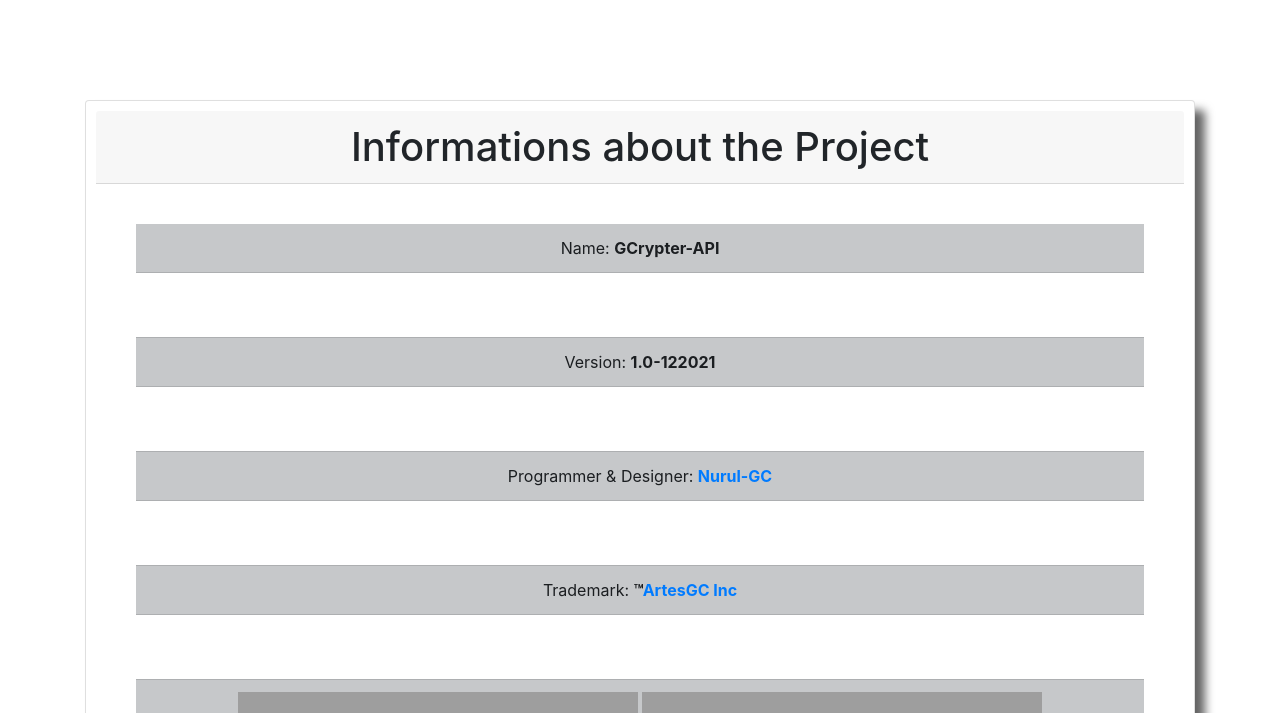
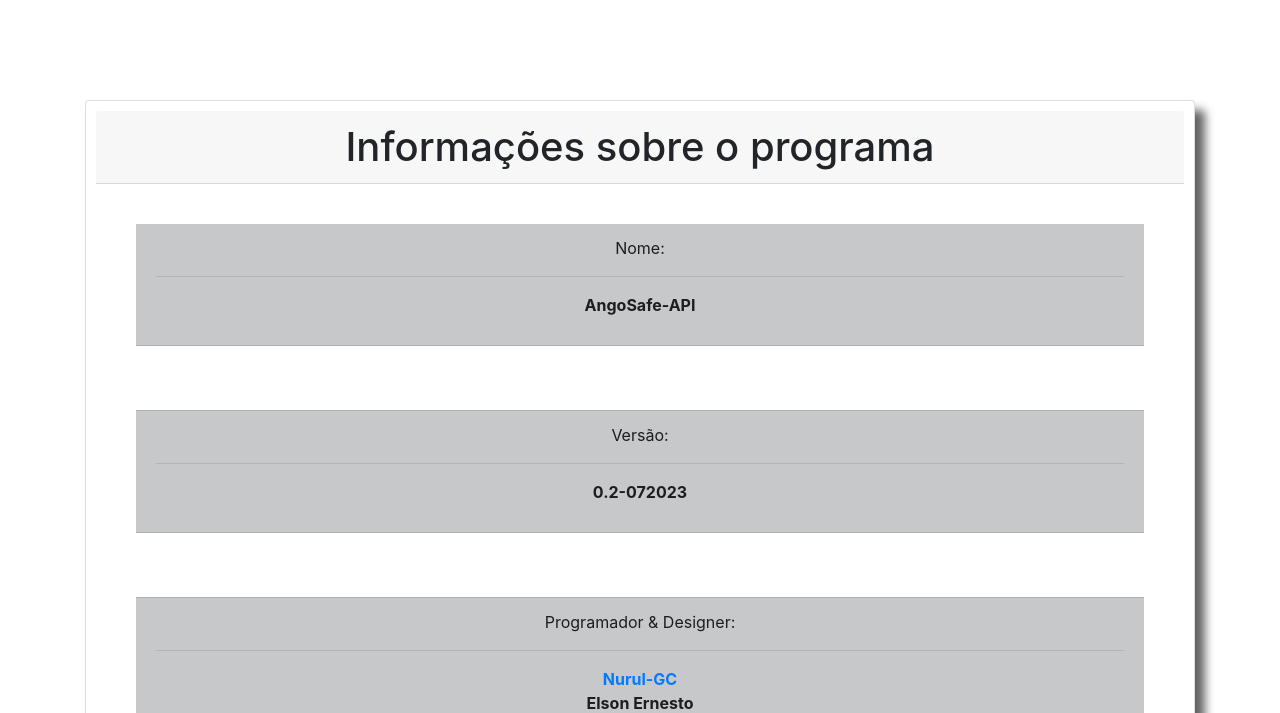
Before and after one commit to Nurul-GC/angosafe, a Flask app: page /about/ in a window 1280 px wide. Shown: the part 76-789 px from the top of the page. Run offline with Flask 3, Linux system fonts and the light colour scheme; some libraries are stand-ins or nearby versions; grey boxes are pictures that could not be loaded.

Commit message:
update app/templates/*

```diff
--- a/app/templates/sobre.html
+++ b/app/templates/sobre.html
@@ -2,34 +2,54 @@
 
 {% block content %}
   <div class="card cd text-center">
-    <h1 class="card-header">Informations about the Project</h1>
+    <h1 class="card-header">Informações sobre o programa</h1>
     <div class="card-body">
       <div class="list-group list-group-flush">
         <div class="list-group-item list-group-item-dark lg">
-          Name: <b>GCrypter-API</b>
+          Nome:<hr>
+          <ul style="list-style-type: none;">
+            <li><b>AngoSafe-API</b></li>
+          </ul>
         </div>
         <br>
         <div class="list-group-item list-group-item-dark lg">
-          Version: <b>1.0-122021</b>
+          Versão:<hr>
+          <ul style="list-style-type: none;">
+            <li><b>0.2-072023</b></li>
+          </ul>
         </div>
         <br>
         <div class="list-group-item list-group-item-dark lg">
-          Programmer & Designer:
-          <b><a href="https://github.com/Nurul-GC">Nurul-GC</a></b>
+          Programador & Designer:<hr>
+          <ul style="list-style-type: none;">
+            <li><b><a href="https://github.com/Nurul-GC">Nurul-GC</a></b></li>
+            <li><b>Elson Ernesto</b></li>
+          </ul>
         </div>
         <br>
         <div class="list-group-item list-group-item-dark lg">
-          Trademark: <b>&trade;<a href="https://artesgc.home.blog">ArtesGC Inc</a></b>
+          Trademark:<hr>
+          <ul style="list-style-type: none;">
+            <li>
+              <b>&trade;3EMGC</b>
+            </li>
+          </ul>
         </div>
         <br>
         <div class="list-group-item list-group-item-dark lg">
-          <a href="https://github.com/ArtesGC/gcrypter-api">
-            <img src="https://github.com/Nurul-GC/Nurul-GC/raw/main/img/github-icon.svg"
-                 alt="github-icon" title="Repositorio da API no GitHub!"></a>
-          <img src="https://img.shields.io/github/license/ArtesGC/gcrypter-api"
-               alt="license-icon">
-          <img src="https://img.shields.io/github/release/ArtesGC/gcrypter-api"
-               alt="github-release-info">
+          Repositorio no Github:<hr>
+          <ul style="list-style-type: none;">
+            <li class="repo-list">
+              <a href="https://github.com/nurul-GC/angosafe">
+                <img src="https://github.com/Nurul-GC/Nurul-GC/raw/main/img/github-icon.svg"
+                    alt="github-icon" title="Repositorio da API no GitHub!"></a>
+              <img src="https://img.shields.io/github/license/Nurul-GC/angosafe"
+                  alt="license-icon">
+            </li>
+            <li class="repo-list">
+              <img class="qrcode" src="{{ url_for('static', filename='img/angosafe-qr.png') }}" alt="ango-safe-qr-code" height="150" width="150"/>
+            </li>
+          </ul>
         </div>
       </div>
     </div>
```
